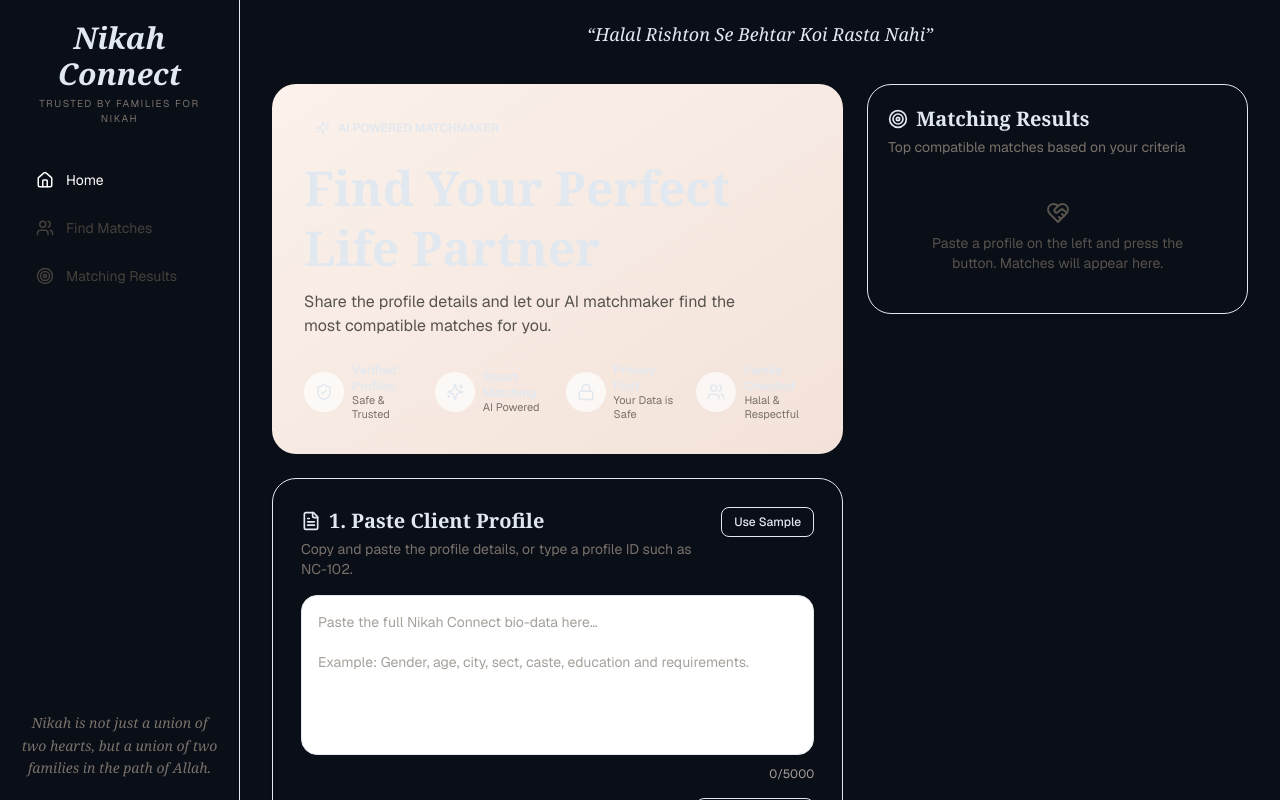
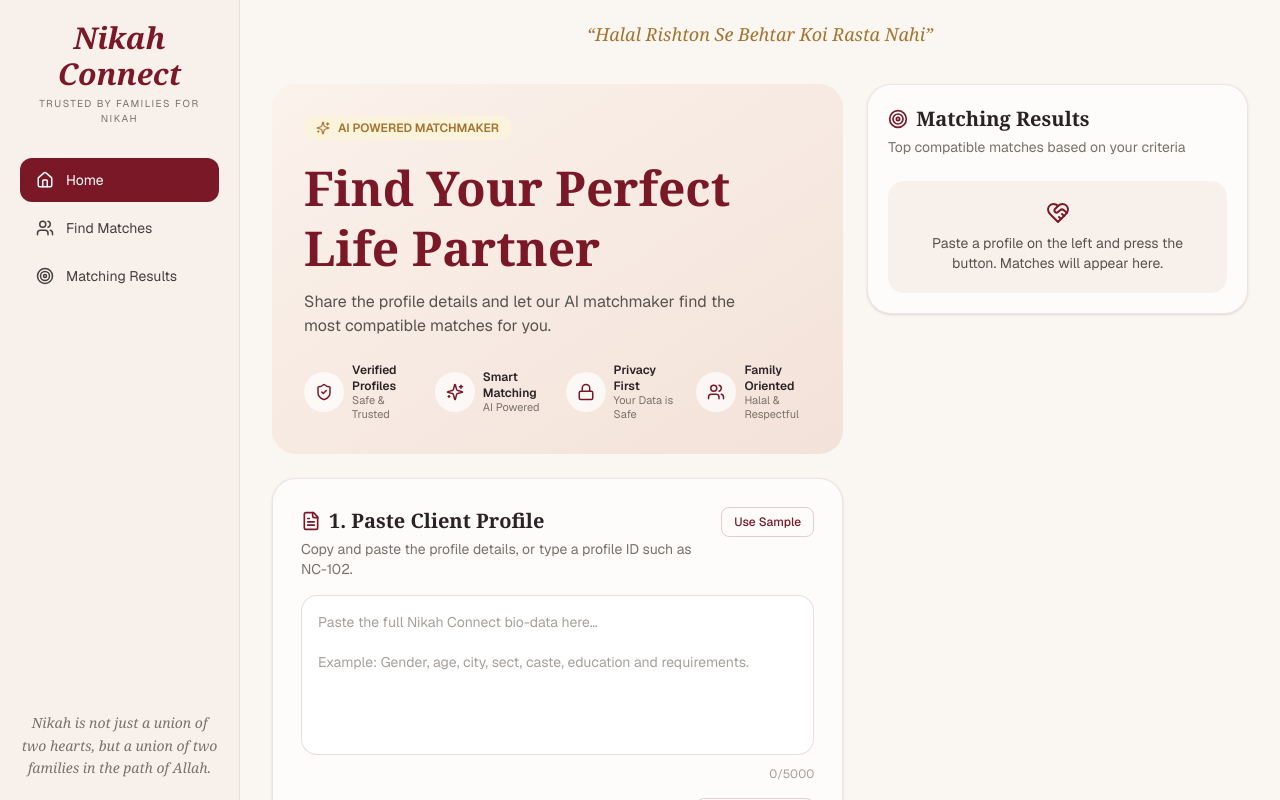
Before and after one commit to nikahconnect12-glitch/nikahconnect-new-ai, a Next.js app: page / in a window 1280 px wide. Shown: the top 800 px of the page. Built offline with nearby package versions, Linux system fonts and the light colour scheme.

Commit message:
Update globals.css

```diff
--- a/app/globals.css
+++ b/app/globals.css
@@ -1,3 +1,15 @@
 @import "tailwindcss";
-html, body { background: #0a0e17; color: #e2e8f0; }
-::selection { background: #6366f1; color: #fff; }
+
+@theme {
+  --color-maroon: #7b1828;
+  --color-maroon-deep: #5f1120;
+  --color-blush: #f8f1eb;
+  --color-paper: #fdfcfa;
+  --color-sand: #faf6f1;
+  --color-gold: #a5732e;
+  --color-gold-soft: #fbf3dc;
+  --color-ink: #2b2226;
+}
+
+html, body { background: #faf6f1; color: #2b2226; scroll-behavior: smooth; }
+::selection { background: #7b1828; color: #fff; }
```
